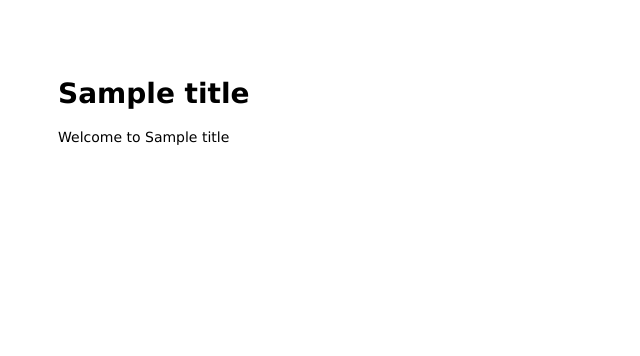
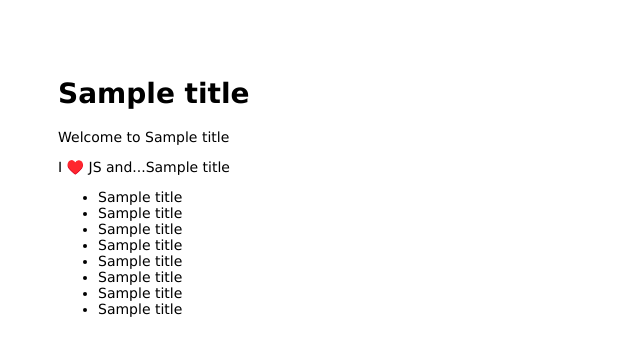
Before and after one commit to FreddSaucedo/projnotes2022b, a Node server app: template views/index.hbs in a window 1280 px wide. Shown: the top 356 px of the page, without its empty margins (0-640 px from the left). Run offline with Node 20, Linux system fonts and the light colour scheme; the template is opened without the code that fills it: most values are stand-ins (such as "Sample title", 1, 10 or a date in 2020).

```diff
--- a/package.json
+++ b/package.json
@@ -3,7 +3,9 @@
   "version": "0.0.0",
   "private": true,
   "scripts": {
-    "start": "node ./bin/www"
+    "start": "node ./bin/www",
+    "dev": "node ./bin/www",
+    "build": ""
   },
   "dependencies": {
     "cookie-parser": "~1.4.4",
--- a/views/index.hbs
+++ b/views/index.hbs
@@ -1,2 +1,13 @@
 <h1>{{title}}</h1>
 <p>Welcome to {{title}}</p>
+<p> I ♥️ JS and...{{title}}</p>
+<ul>
+    <li>{{title}}</li>
+    <li>{{title}}</li>
+    <li>{{title}}</li>
+    <li>{{title}}</li>
+    <li>{{title}}</li>
+    <li>{{title}}</li>
+    <li>{{title}}</li>
+    <li>{{title}}</li>
+</ul>
```
Also changed, not shown: app.js (+31 -5 lines).
